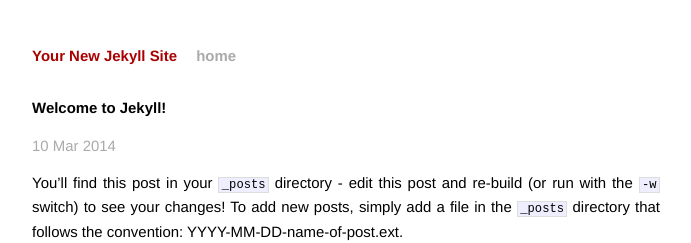
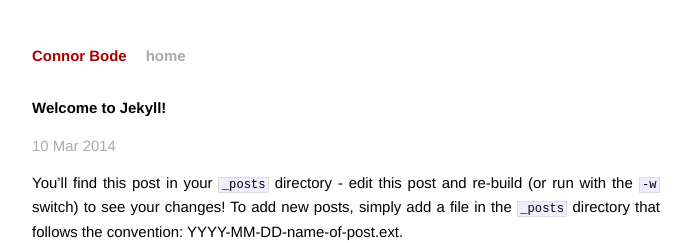
Before and after one commit to connorbode/connorbode.github.io, a Jekyll site: the page built from _posts/2014-03-10-welcome-to-jekyll.markdown, in a window 1280 px wide. Shown: the top 243 px of the page, without its empty margins (294-985 px from the left). Built offline with Jekyll 4.4.1, drawn with Linux system fonts in a browser that asks for light colours; Markdown is read by kramdown in place of the engine named in the settings.

Commit message:
changed site title

```diff
--- a/_config.yml
+++ b/_config.yml
@@ -1,7 +1,3 @@
-name: Your New Jekyll Site
+name: Connor Bode
 markdown: redcarpet
 pygments: true
-
-safe: true
-url: "http://connorbode.github.io/blog"
-baseurl: "http://connorbode.github.io/blog"
```
